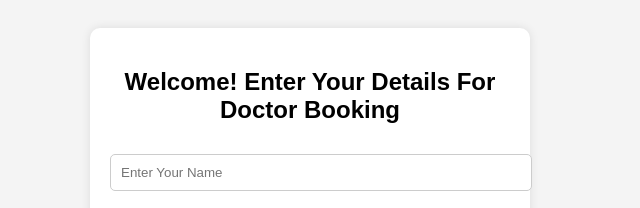
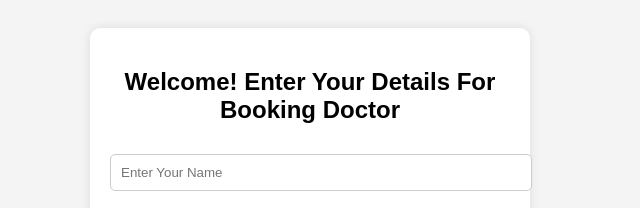
Before and after one commit to ashifahammed/doctor_booking_kiosk, a plain HTML site: page index.html in a window 1280 px wide. Shown: the top 208 px of the page, 330-970 px from the left. Drawn offline with Linux system fonts and the light colour scheme.

Commit message:
Update index.html

```diff
--- a/index.html
+++ b/index.html
@@ -38,7 +38,8 @@
 </head>
 <body>
     <div class="container" id="step1">
-        <h2>Welcome! Enter Your Details For Doctor Booking</h2>
+        <h2>Welcome! Enter Your Details
+        For Booking Doctor</h2>
         <input type="text" id="name" placeholder="Enter Your Name" required>
         <input type="tel" id="phone" placeholder="Enter Phone Number" required>
         <button onclick="nextStep(2)">Next</button>
```
